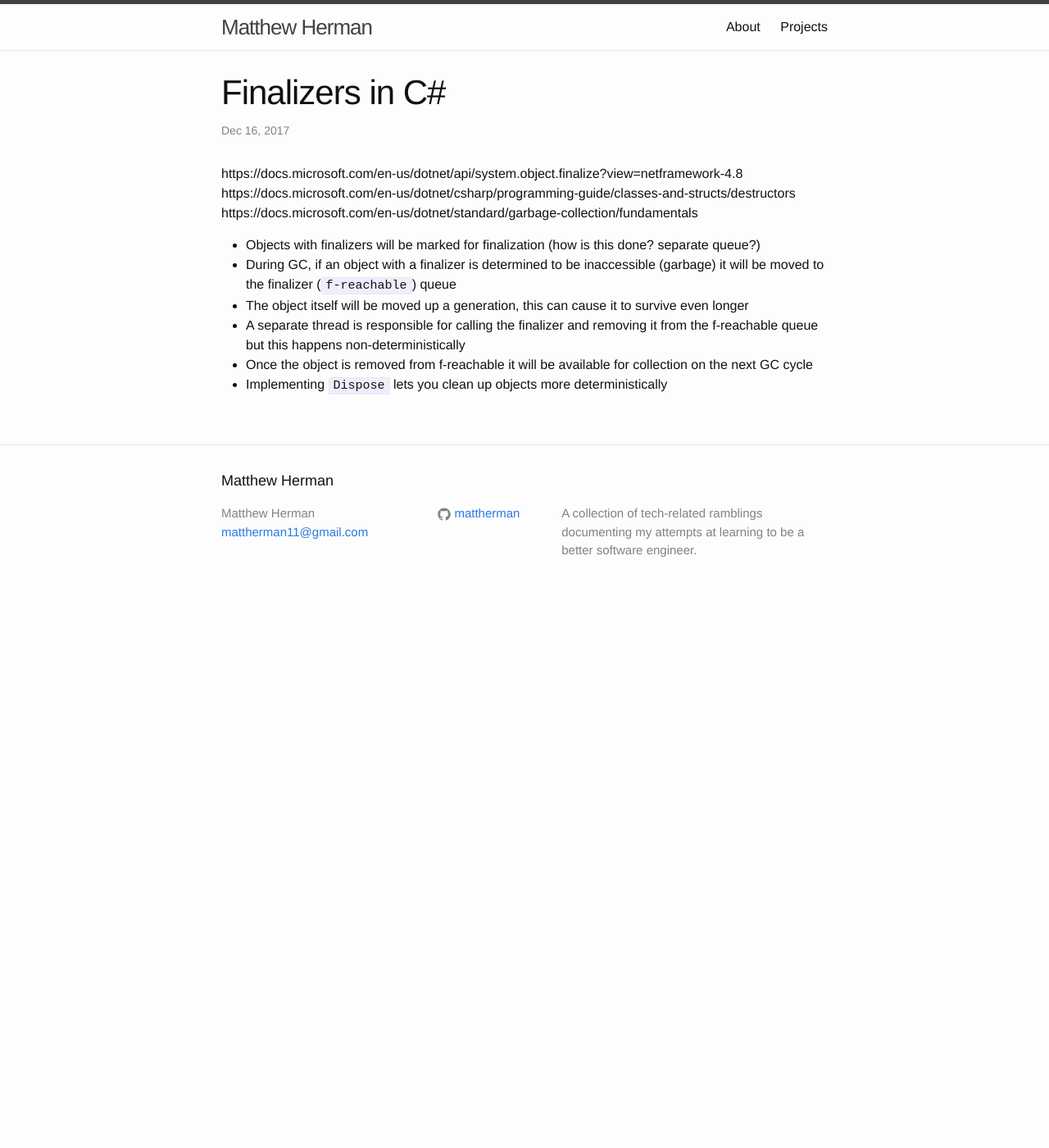
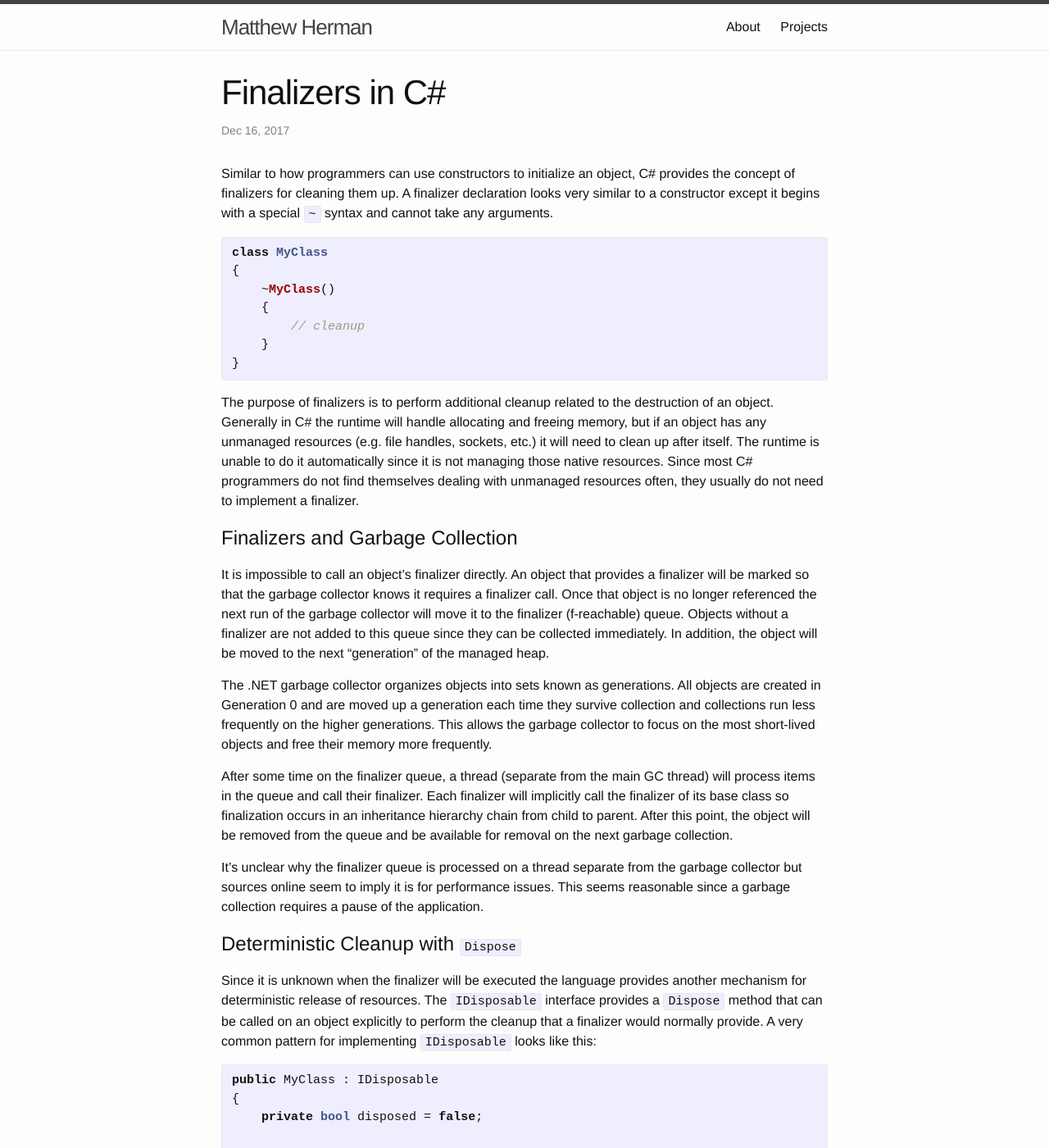
Before and after one commit to mattherman/website, a Jekyll site: the page built from _posts/2019-12-16-csharp-finalizer.markdown, in a window 1280 px wide and 1400 px high. Shown: the whole window at 82% size. Built offline with Jekyll 4.4.1, drawn with Linux system fonts in a browser that asks for light colours; some of the changed text lies outside the part shown.

Commit message:
Finished finalizers

```diff
--- a/_posts/2019-12-16-csharp-finalizer.markdown
+++ b/_posts/2019-12-16-csharp-finalizer.markdown
@@ -6,13 +6,111 @@ categories: [programming]
 tags: [c#, garbage collection, programming]
 ---
 
-https://docs.microsoft.com/en-us/dotnet/api/system.object.finalize?view=netframework-4.8
-https://docs.microsoft.com/en-us/dotnet/csharp/programming-guide/classes-and-structs/destructors
-https://docs.microsoft.com/en-us/dotnet/standard/garbage-collection/fundamentals
+Similar to how programmers can use constructors to initialize an object, C# provides the concept of finalizers for cleaning them up. A finalizer declaration looks very similar to a constructor except it begins with a special `~` syntax and cannot take any arguments.
 
-- Objects with finalizers will be marked for finalization (how is this done? separate queue?)
-- During GC, if an object with a finalizer is determined to be inaccessible (garbage) it will be moved to the finalizer (`f-reachable`) queue
-- The object itself will be moved up a generation, this can cause it to survive even longer
-- A separate thread is responsible for calling the finalizer and removing it from the f-reachable queue but this happens non-deterministically
-- Once the object is removed from f-reachable it will be available for collection on the next GC cycle
-- Implementing `Dispose` lets you clean up objects more deterministically
+{% highlight csharp %}
+class MyClass
+{
+    ~MyClass()
+    {
+        // cleanup
+    }
+}
+{% endhighlight %}
+
+The purpose of finalizers is to perform additional cleanup related to the destruction of an object. Generally in C# the runtime will handle allocating and freeing memory, but if an object has any unmanaged resources (e.g. file handles, sockets, etc.) it will need to clean up after itself. The runtime is unable to do it automatically since it is not managing those native resources. Since most C# programmers do not find themselves dealing with unmanaged resources often, they usually do not need to implement a finalizer.
+
+# Finalizers and Garbage Collection
+
+It is impossible to call an object's finalizer directly. An object that provides a finalizer will be marked so that the garbage collector knows it requires a finalizer call. Once that object is no longer referenced the next run of the garbage collector will move it to the finalizer (f-reachable) queue. Objects without a finalizer are not added to this queue since they can be collected immediately. In addition, the object will be moved to the next "generation" of the managed heap.
+
+The .NET garbage collector organizes objects into sets known as generations. All objects are created in Generation 0 and are moved up a generation each time they survive collection and collections run less frequently on the higher generations. This allows the garbage collector to focus on the most short-lived objects and free their memory more frequently.
+
+After some time on the finalizer queue, a thread (separate from the main GC thread) will process items in the queue and call their finalizer. Each finalizer will implicitly call the finalizer of its base class so finalization occurs in an inheritance hierarchy chain from child to parent. After this point, the object will be removed from the queue and be available for removal on the next garbage collection.
+
+It's unclear why the finalizer queue is processed on a thread separate from the garbage collector but sources online seem to imply it is for performance issues. This seems reasonable since a garbage collection requires a pause of the application.
+
+# Deterministic Cleanup with `Dispose`
+
+Since it is unknown when the finalizer will be executed the language provides another mechanism for deterministic release of resources. The `IDisposable` interface provides a `Dispose` method that can be called on an object explicitly to perform the cleanup that a finalizer would normally provide. A very common pattern for implementing `IDisposable` looks like this:
+
+{% highlight csharp %}
+public MyClass : IDisposable
+{
+    private bool disposed = false;
+
+    ~MyClass()
+    {
+        Dispose(false);
+    }
+
+    public void Dispose()
+    {
+        Dispose(true);
+        GC.SuppressFinalize(this);
+    }
+
+    protected virtual void Dispose(bool disposing)
+    {
+        if (disposed)
+            return;
+
+        if (disposing)
+        {
+            // cleanup managed resources
+        }
+
+        // cleanup unmanaged resources
+
+        disposed = true;
+    }
+}
+{% endhighlight %}
+
+The public `Dispose` method will be called by any consumers attempting to clean up an instance of `MyClass`. This will in turn call the protected helper `Dispose(bool)` which will perform the actual cleanup. This method has a few guards in it. First, a flag is checked in order to prevent disposal of the same resources more than once. Second, the value of `disposing` will determine whether to clean up managed resources (e.g. other objects that implement `IDisposable`) in addition to the unmanaged ones. When it is called from the publicly-exposed `Dispose` that flag is set to true since it should clean up all resources the object owns. However, when it is called from the finalizer `disposing` is set to `false`. If the finalizer is being called, the managed resources this object has may have already been destroyed and disposing of them again may cause issues.
+
+The last part to point out is the call to `GC.SuppressFinalize(this)` at the end of `Dispose`. Since all of the resources have been manually cleaned up, there is no reason for the finalizer to run at a later time. `SuppressFinalize` will mark the object as not needing to execute a finalizer, allowing it to be cleaned up by the garbage collector without first waiting in the finalizer queue that was mentioned earlier.
+
+# The `using` Statement
+
+Another benefit to implementing the `IDisposable` interface is the `using` statement. In order to ensure disposable objects get cleaned up properly a `try`/`finally` would need to be used.
+
+{% highlight csharp %}
+void MyMethod()
+{
+    try
+    {
+        var foo = new MyDisposableClass();
+        // do something
+    }
+    finally
+    {
+        foo.Dispose();
+    }
+}
+{% endhighlight %}
+
+The language provides the `using` statement as a helpful piece of syntactic sugar to simplify this.
+
+{% highlight csharp %}
+void MyMethod()
+{
+    using (var foo = new MyDisposableClass())
+    {
+        // do something
+    }
+}
+{% endhighlight %}
+
+Everything in the `using` block will be wrapped in an implicit `try`/`finally` and disposed of before exiting the statement.
+
+Most of the time programmers will not need to implement `IDisposable` themselves. A `Dispose` method (and finalizer) is only necessary when the class contains resources that are not managed by the runtime or contains other managed objects that implement `IDisposable`. While implementing this pattern is rare, it is important to understand when it is necessary in order to ensure that resources that are no longer needed get cleaned up properly.
+
+Additional Reading
+* [Finalizers (Destructors)][destructors]
+* [System.Object.Finalize][object-finalize]
+* [Garbage Collection Fundamentals][gc]
+
+[object-finalize]: https://docs.microsoft.com/en-us/dotnet/api/system.object.finalize?view=netframework-4.8
+[destructors]: https://docs.microsoft.com/en-us/dotnet/csharp/programming-guide/classes-and-structs/destructors
+[gc]: https://docs.microsoft.com/en-us/dotnet/standard/garbage-collection/fundamentals
```
